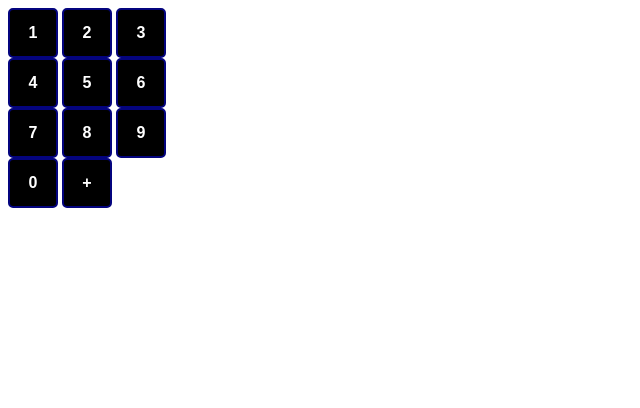
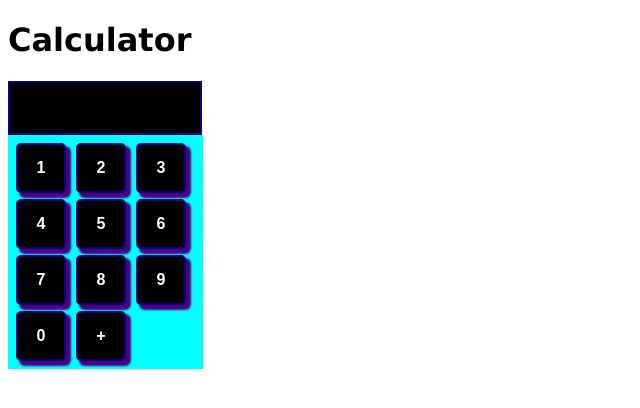
Before and after one commit to sbusenba/calculator, a plain HTML site: page index.html in a window 1280 px wide. Shown: the whole page, without its empty margins (0-640 px from the left). Drawn offline with Linux system fonts and the light colour scheme.

Commit message:
updated index.html style.css to create calculator

```diff
--- a/index.html
+++ b/index.html
@@ -9,8 +9,12 @@
 </head>
 <body>
     <div>
+        <h1>Calculator</h1>
+    </div>
+    <div id="display">
 
     </div>
+
     <div class="flex keypad">
         <button class="button" id="button1">1</button>
         <button class="button" id="button2">2</button>
--- a/style.css
+++ b/style.css
@@ -1,11 +1,22 @@
 .flex{
-    flex:auto;
-    width: 180px;
-    align-content:space-around;
-    justify-content:space-around;
+    flex:1;
+    padding:5px;
+    width: 185px;
+    align-content:flex-end;
+    justify-content:flex-end;
+    background-color: cyan;
 }
-
+#display{
+    height:50px;
+    width: 190px;
+    border: 2px solid rgb(4, 4, 126);
+    background-color:black;
+    color:lightslategray;
+    font-weight:700l;
+}
 .button {
+    margin: 3px;
+    padding:0px;
     font-size: 16px;
     font-weight:700;
     height:50px;
@@ -14,4 +25,9 @@
     border: 2px solid rgb(4, 4, 126);
     background-color:black;
     color:white;
+    box-shadow:4px 4px 2px 1px indigo;
 }
+
+h1 {
+    font-family:Verdana, Geneva, Tahoma, sans-serif;
+}
```
